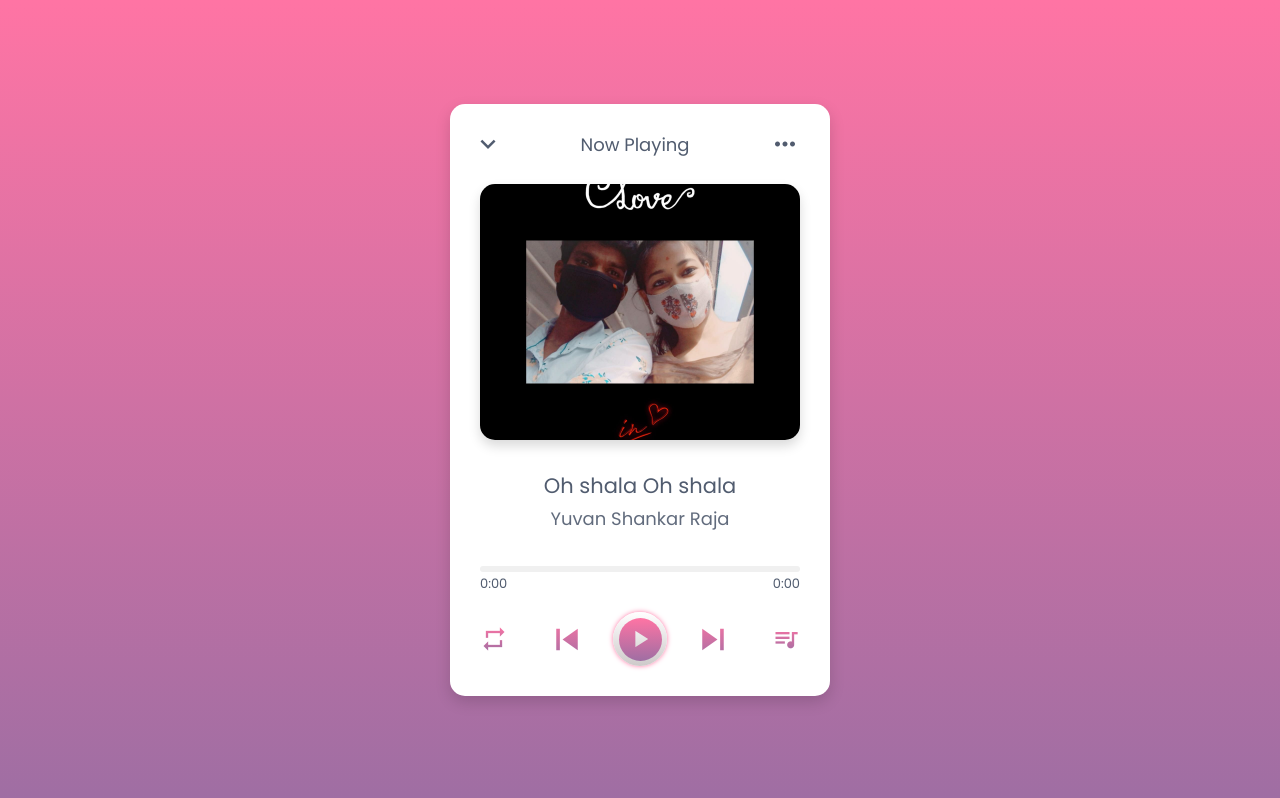
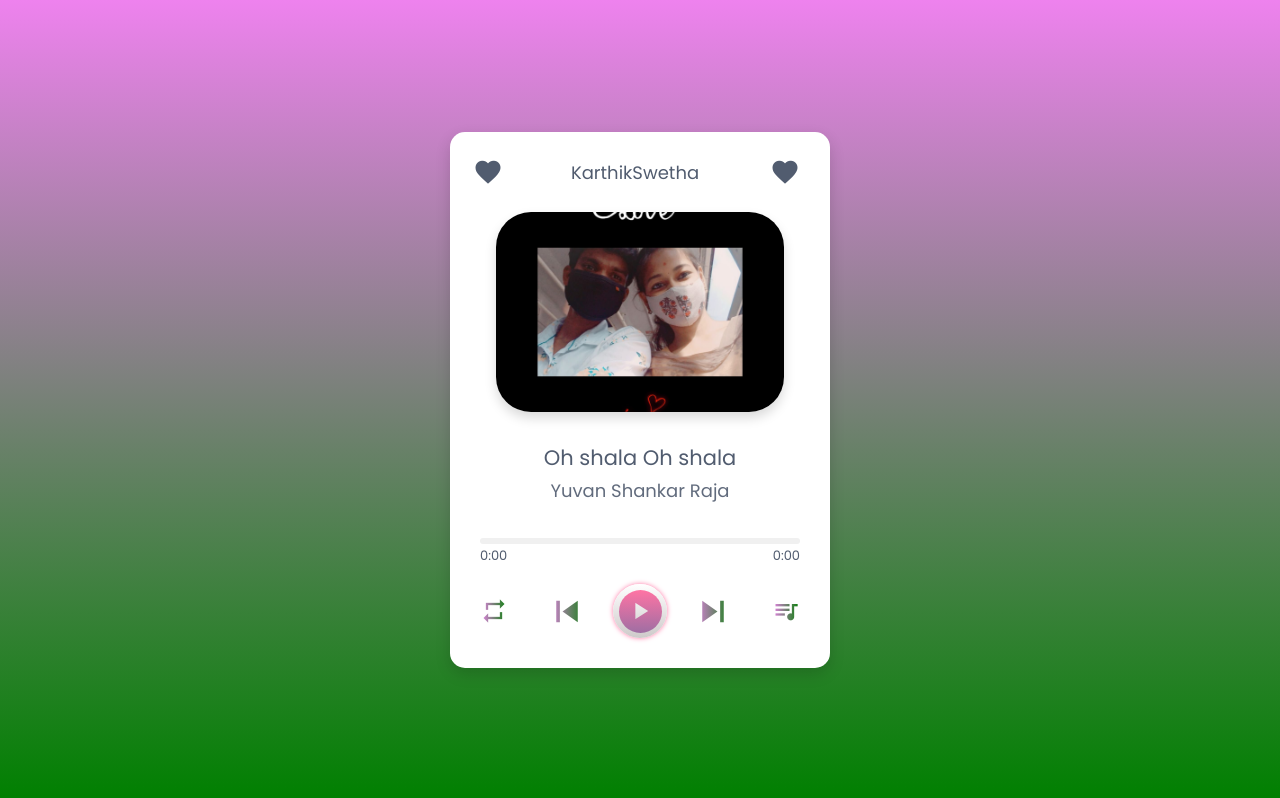
Before and after one commit to karthik-cruz/MusicPlayer, a plain HTML site: page index.html in a window 1280 px wide. Drawn offline with Linux system fonts and the light colour scheme.

Commit message:
Add files via upload

```diff
--- a/index.html
+++ b/index.html
@@ -11,9 +11,9 @@
 <body>
   <div class="wrapper">
     <div class="top-bar">
-      <i class="material-icons">expand_more</i>
-      <span>Now Playing</span>
-      <i class="material-icons">more_horiz</i>
+      <i class="material-icons">favorite</i>
+      <span>KarthikSwetha</span>
+      <i class="material-icons">favorite</i>
     </div>
     <div class="img-area">
       <img src="" alt="">
--- a/style.css
+++ b/style.css
@@ -23,8 +23,8 @@ body{
   align-items: center;
   justify-content: center;
   min-height: 100vh;
-  background: linear-gradient(var(--pink) 0%, var(--violet) 100%);
-}
+  background: linear-gradient(violet 0%, green 100%);}
+
 .wrapper{
   width: 380px;
   padding: 25px 30px;
@@ -56,11 +56,11 @@ body{
   color: var(--lightblack);
 }
 .img-area{
-  width: 100%;
-  height: 256px;
+  width: 90%;
+  margin: 25px auto 0 auto;
+  height: 200px;
   overflow: hidden;
-  margin-top: 25px;
-  border-radius: 15px;
+  border-radius: 35px;
   box-shadow: 0px 6px 12px var(--lightbshadow);
 }
 .img-area img{
@@ -95,7 +95,7 @@ body{
   width: 0%;
   position: relative;
   border-radius: inherit;
-  background: linear-gradient(90deg, var(--pink) 0%, var(--violet) 100%);
+  background: linear-gradient(to right , green 0%, violet 100%);
 }
 .progress-bar::before{
   content: "";
@@ -129,7 +129,7 @@ body{
 .controls i{
   font-size: 28px;
   user-select: none;
-  background: linear-gradient(var(--pink) 0%, var(--violet) 100%);
+  background: linear-gradient(to right ,violet 0%, green 100%);
   background-clip: text;
   -webkit-background-clip: text;
   -webkit-text-fill-color: transparent;
@@ -241,5 +241,6 @@ ul li .audio-duration{
 }
 ul li.playing{
   pointer-events: none;
-  color: var(--violet);
+  color: green;
+
 }
```
